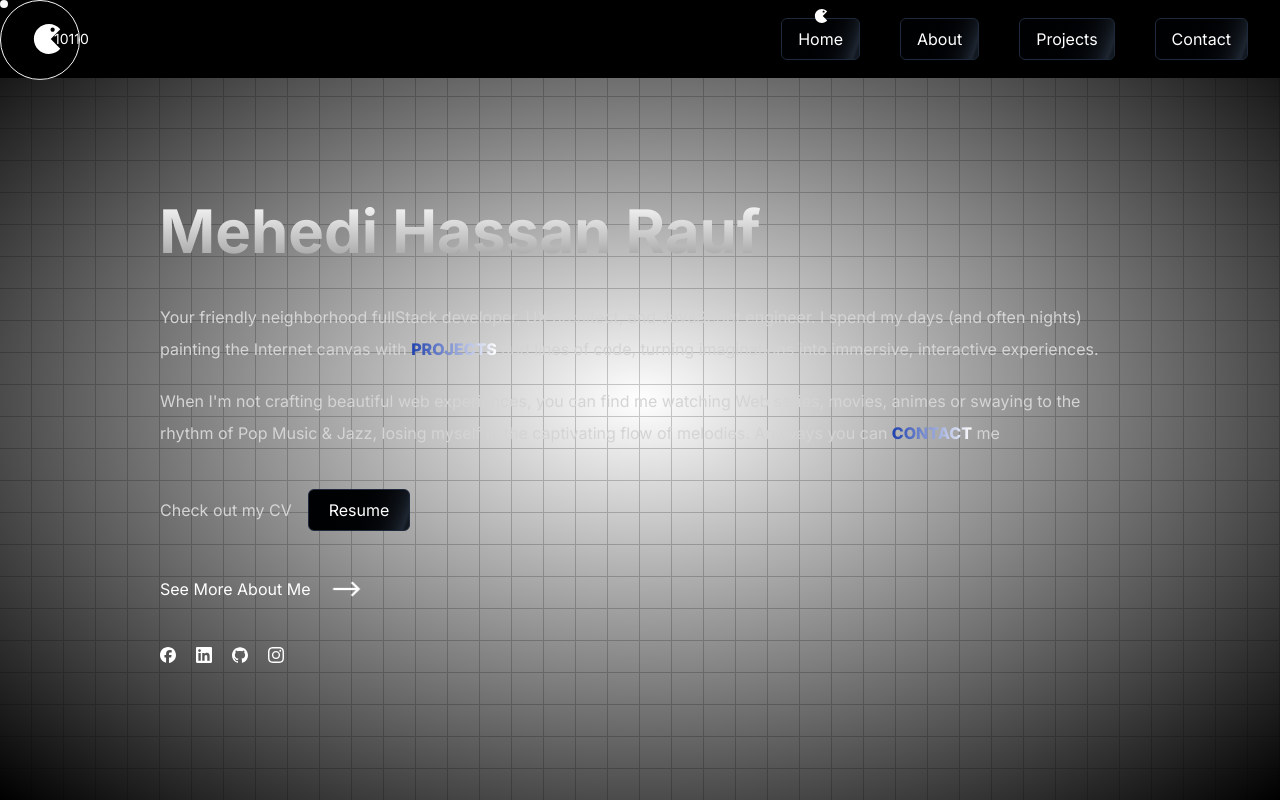
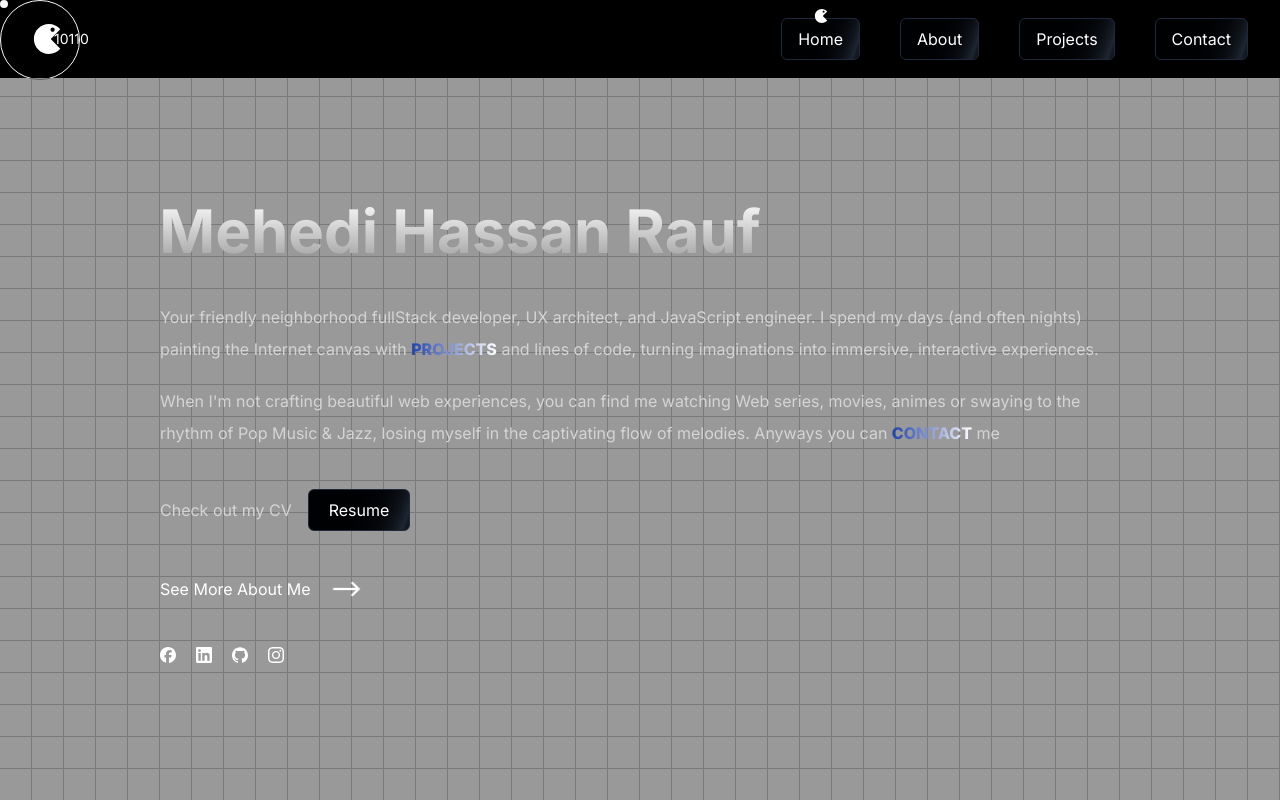
Before and after one commit to Mehedi-Hassan-Rauf/portfolioo, a Next.js app: page / in a window 1280 px wide. Built offline with nearby package versions, Linux system fonts and the light colour scheme.

Commit message:
overlay changed

```diff
--- a/src/app/layout.tsx
+++ b/src/app/layout.tsx
@@ -20,10 +20,11 @@ export default function RootLayout({
   return (
     <html lang="en">
       <body
-        className={`${inter.className} flex flex-col gap-10 min-h-screen max-w-screen justify-center items-center dark:bg-black bg-white  dark:bg-grid-white/[0.2] bg-grid-black/[0.2] relative`}
+        className={`${inter.className} flex flex-col gap-10 min-h-screen relative max-w-screen justify-center items-center dark:bg-black bg-white  dark:bg-grid-white/[0.2] bg-grid-black/[0.2]`}
         suppressHydrationWarning={true}
       >
-        <div className="absolute pointer-events-none inset-0 bg-black [mask-image:radial-gradient(ellipse_at_center,transparent_0%,black)]"></div>
+        {/* <div className="absolute pointer-events-none inset-0 bg-black [mask-image:radial-gradient(ellipse_at_center,transparent_0%,black)]"></div> */}
+        <div className="absolute inset-0 w-screen pointer-events-none backdrop-sepia-0 bg-black/40"></div>
         <NavBar />
         <Cursor />
         {children}
```
